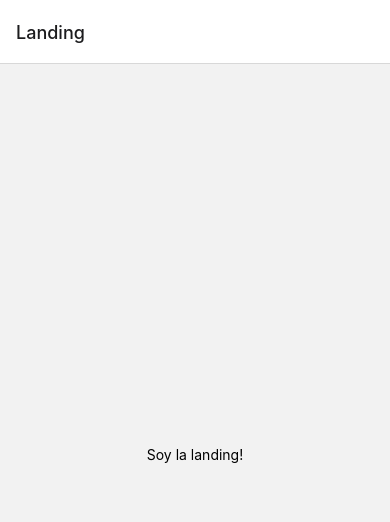
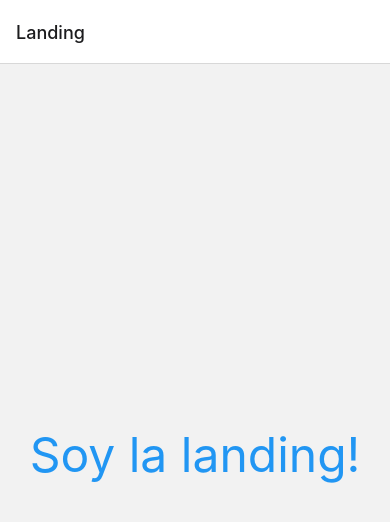
Before and after one commit to leoangel1994/TPO-DAP, a React Native app in the folder Foodie/: screen /Landing in a window 390 px wide. Shown: the top 522 px of the page. Built offline with nearby package versions, Linux system fonts and the light colour scheme.

Commit message:
Colors del Theme

```diff
--- /dev/null
+++ b/Foodie/Theme.tsx
@@ -0,0 +1,16 @@
+const Theme = {
+    colors : {
+        PRIMARY_1 : '#2196F3',
+        PRIMARY_2 : '#6EB8F5',
+        PRIMARY_3 : '#9ACEF8',
+        SECONDARY_1 : '#F37F21',
+        SECONDARY_2 : '#F8A82E',
+        SECONDARY_3 : '#FBBF35',
+        NEUTRAL_1 : '#121212',
+        NEUTRAL_2 : '#484848',
+        NEUTRAL_3 : '#797979',
+        NEUTRAL_4 : '#FFFFFF',
+    }
+};
+
+export default Theme;
--- a/Foodie/src/components/LandingScreen.tsx
+++ b/Foodie/src/components/LandingScreen.tsx
@@ -1,4 +1,5 @@
-import {Text, View} from 'react-native';
+import {StyleSheet, Text, View} from 'react-native';
+import Theme from '../../Theme';
 
 const LandingScreen = () => {
   return (
@@ -8,9 +9,17 @@ const LandingScreen = () => {
         justifyContent: 'center',
         alignItems: 'center',
       }}>
-      <Text>Soy la landing!</Text>
+      <Text style={styles.text}>Soy la landing!</Text>
     </View>
   );
 };
 
+const styles = StyleSheet.create({
+    text : {
+      color : Theme.colors.PRIMARY_1,
+      paddingHorizontal: 24,
+      fontSize: 48
+    },
+  });
+
 export default LandingScreen;
```
